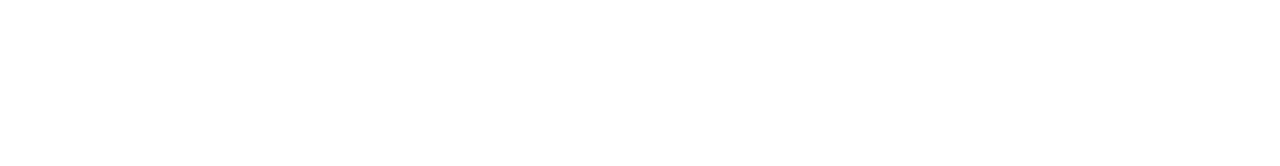
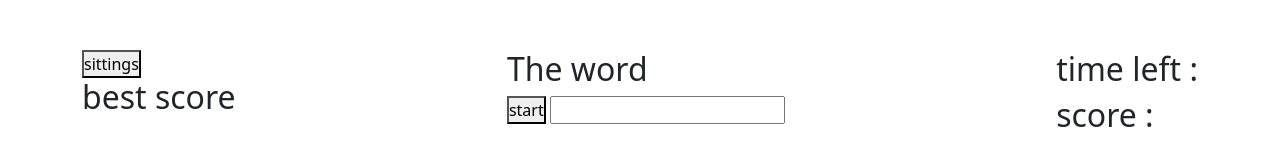
Before and after one commit to Malik-kajiji/speed-writng-game, a plain HTML site: page index.html in a window 1280 px wide. Drawn offline with Linux system fonts and the light colour scheme; a web font is replaced by a local one.

Commit message:
made the mai  section HTML

```diff
--- a/css/main.scss
+++ b/css/main.scss
@@ -22,3 +22,13 @@ a {
     --primary-color:#7D8E95;
     --toggle-colr:#344648;
 }
+/*start main section */
+section {
+    width: 100%;
+    height: 100vh;
+    position: relative;
+    display: flex;
+    justify-content: space-between;
+    padding-top: 50px;
+}
+/*end main section */
--- a/index.html
+++ b/index.html
@@ -18,7 +18,28 @@
     <title>writing game</title>
 </head>
 <body>
-
+    <!-- start main section -->
+    <section class="container">
+        <aside>
+            <button class="sittings">sittings</button>
+            <h2 class="best-score">best score</h2>
+        </aside>
+        <article>
+            <h2 class="word">The word</h2>
+            <button class="start-btn">start</button>
+            <input type="text">
+            <div class="keyboard">
+                <div class="first-line"></div>
+                <div class="second-line"></div>
+                <div class="third-line"></div>
+            </div>
+        </article>
+        <div class="status">
+            <h2 class="time-left">time left :</h2>
+            <h2 class="score">score :</h2>
+        </div>
+    </section>
+    <!-- end main section -->
 
     <!-- bootstrap js file -->
     <script src="js/bootstrap.bundle.min.js"></script>
```
Also changed, not shown: api for random word.txt (deleted), css/main.css, fلقطة الشاشة 2022-06-03 051834.png (deleted), لقطة الشاشة 2022-07-06 070359.png (deleted), 1 other file.
